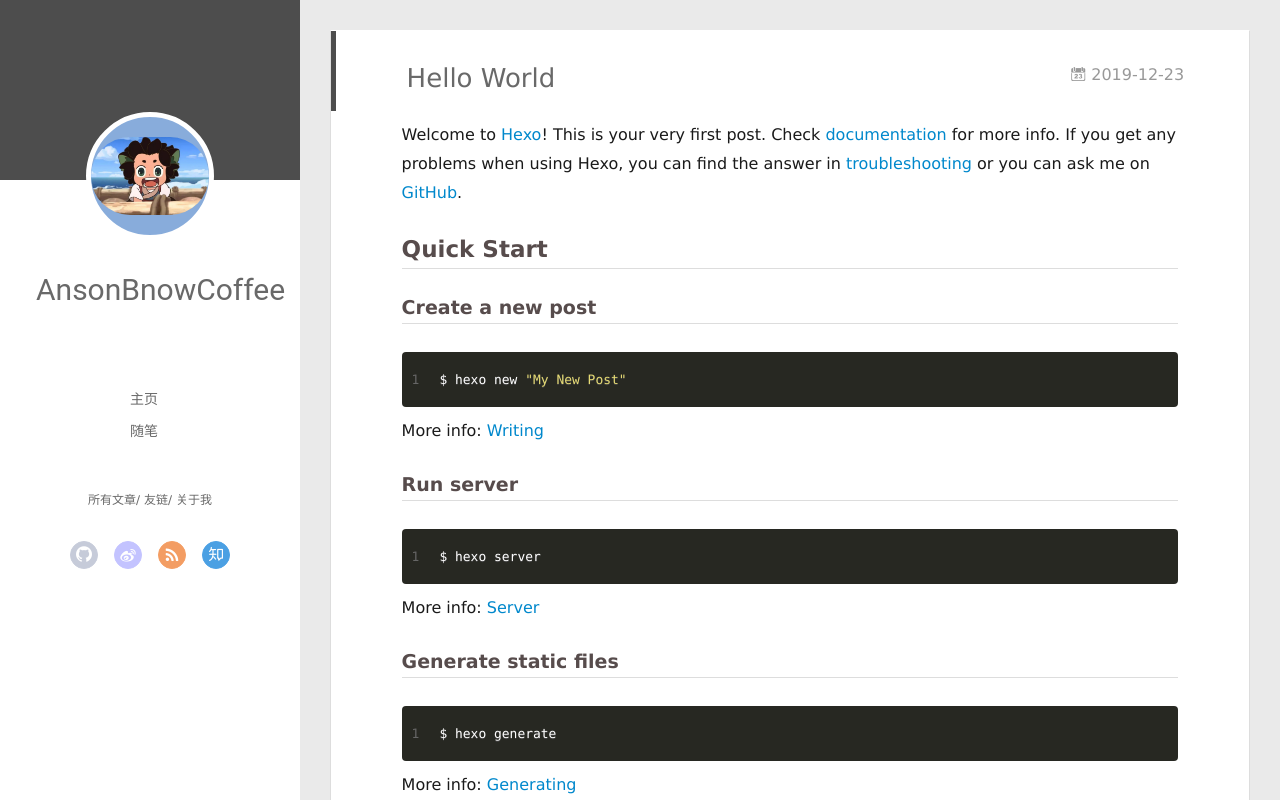
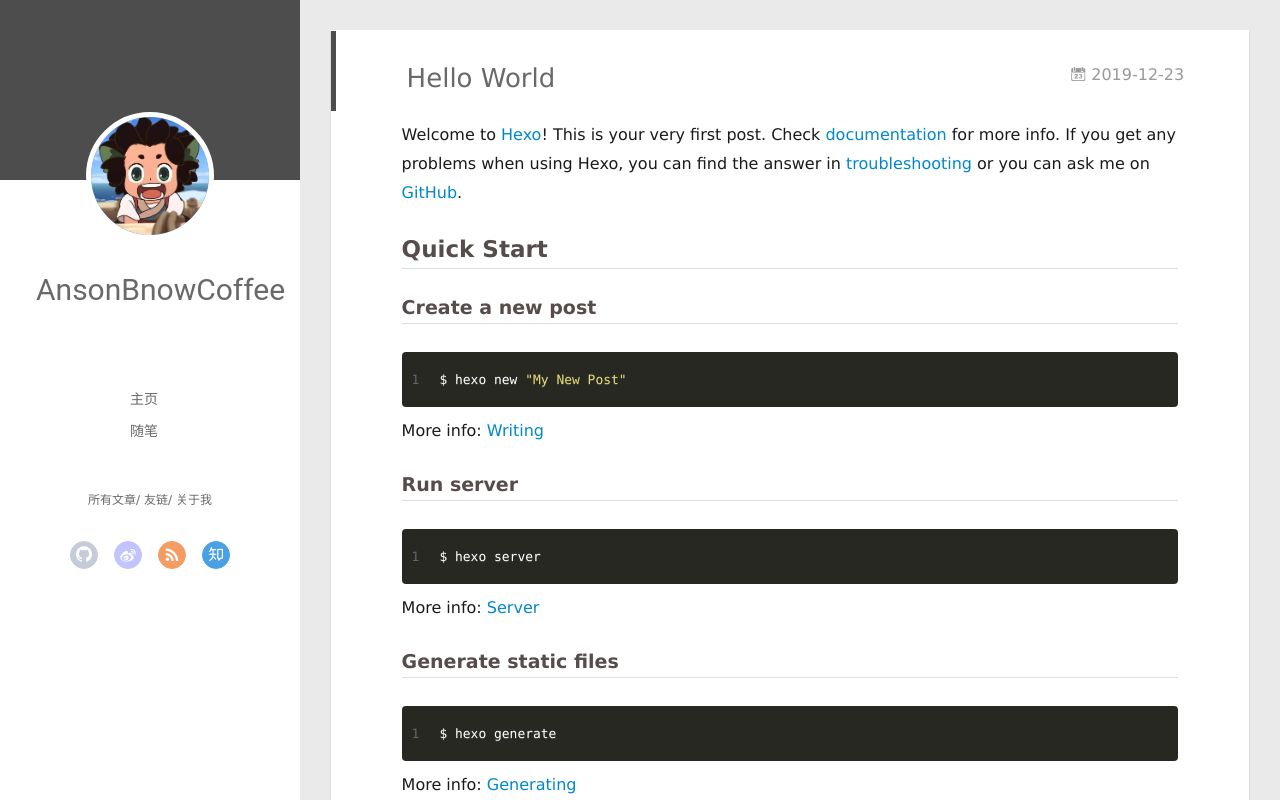
Before and after one commit to ansonfang2020/ansonfang2020.github.io, a plain HTML site: page 2019/12/23/hello-world/index.html in a window 1280 px wide. Drawn offline with Linux system fonts and the light colour scheme; no server answers.

Commit message:
Site updated: 2020-01-01 21:01:08

```diff
--- a/2019/12/23/hello-world/index.html
+++ b/2019/12/23/hello-world/index.html
@@ -47,7 +47,7 @@
 <div class="intrude-less">
 	<header id="header" class="inner">
 		<a href="/" class="profilepic">
-			<img src="/img/xiaohei.jpg" class="js-avatar">
+			<img src="/img/xiaohei2.jpg" class="js-avatar">
 		</a>
 		<hgroup>
 		  <h1 class="header-author"><a href="/">AnsonBnowCoffee</a></h1>
@@ -105,7 +105,7 @@
 	<div class="intrude-less">
 		<header id="header" class="inner">
 			<div class="profilepic">
-				<img src="/img/xiaohei.jpg" class="js-avatar">
+				<img src="/img/xiaohei2.jpg" class="js-avatar">
 			</div>
 			<hgroup>
 			  <h1 class="header-author js-header-author">AnsonBnowCoffee</h1>
```
Also changed, not shown: 2019/12/28/mypicc/index.html (+2 -2 lines), archives/2019/12/index.html (+2 -2 lines), archives/2019/index.html (+2 -2 lines), archives/index.html (+2 -2 lines), index.html (+2 -2 lines), img/xiaohei2.jpg (added).
